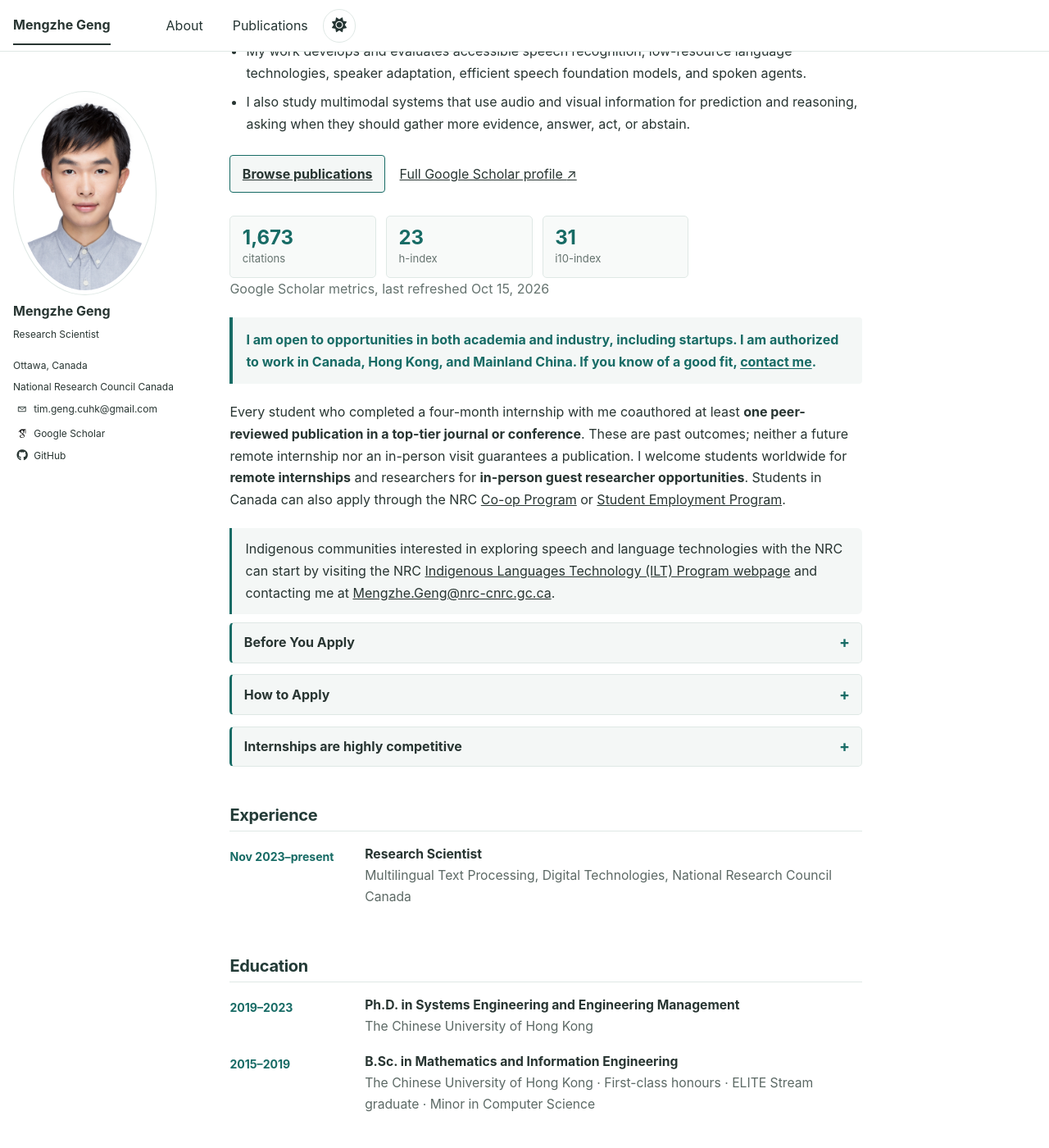
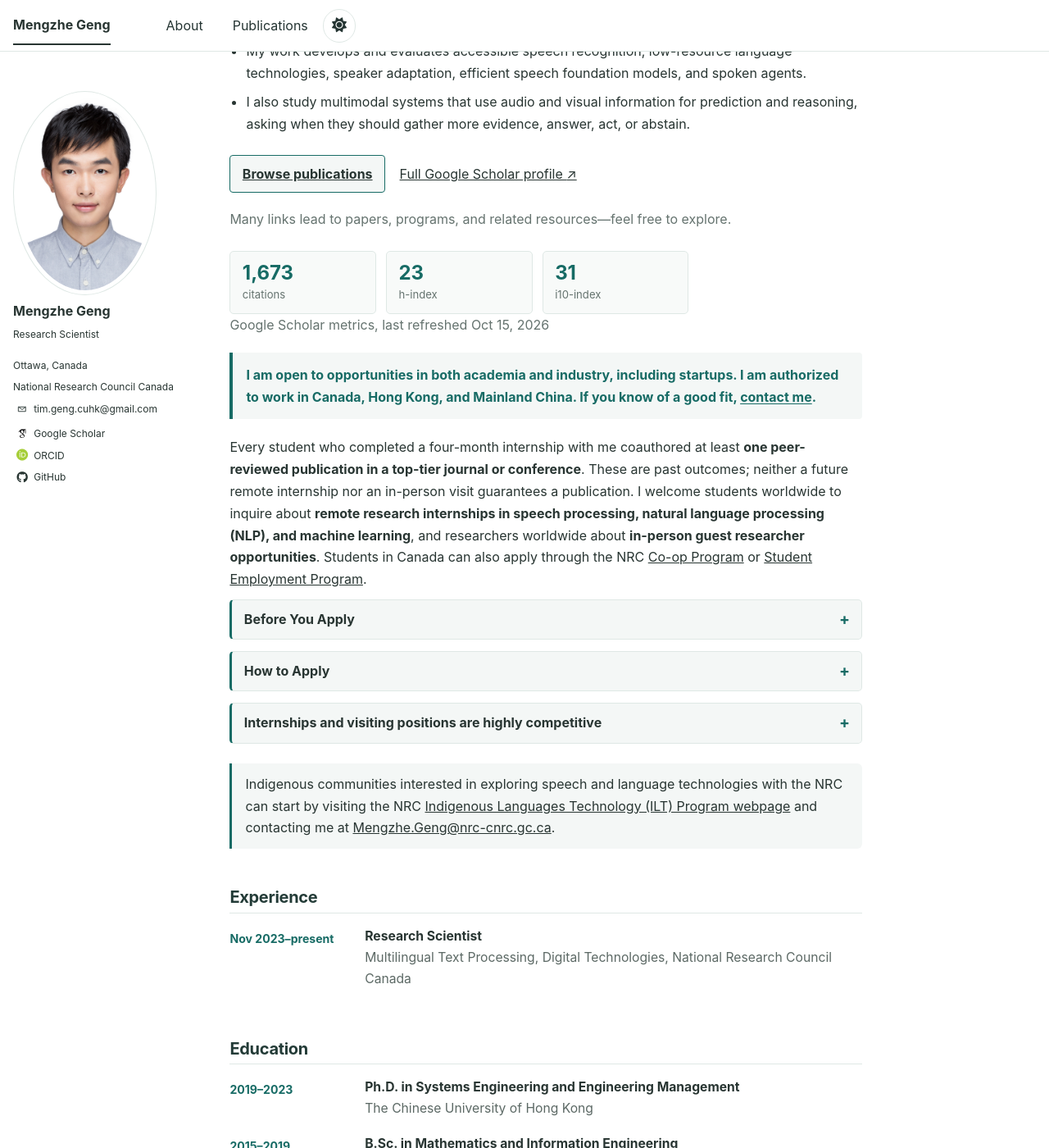
Before and after one commit to MENGZHEGENG/MENGZHEGENG.github.io, a Jekyll site: the page built from _pages/about.md, in a window 1280 px wide and 1400 px high, scrolled down 194 px. Shown: the whole window at 82% size. Built offline with Jekyll 4.4.1, drawn with Linux system fonts in a browser that asks for light colours; some web fonts are replaced; some of the changed text lies outside the part shown.

Commit message:
Refine homepage discovery and supervision layout

```diff
--- a/_config.yml
+++ b/_config.yml
@@ -18,6 +18,7 @@
   employer_url: "https://nrc.canada.ca/en"
   github: "MENGZHEGENG"
   googlescholar: "https://scholar.google.ca/citations?user=RS59rgIAAAAJ"
+  orcid: "https://orcid.org/0000-0002-7886-439X"
 
 publication_category:
   journals:
@@ -40,6 +41,7 @@
   name: "Mengzhe Geng"
   links:
     - "https://scholar.google.ca/citations?user=RS59rgIAAAAJ"
+    - "https://orcid.org/0000-0002-7886-439X"
 
 include:
   - _pages
--- a/_includes/author-profile.html
+++ b/_includes/author-profile.html
@@ -54,7 +54,7 @@
         <li><a href="{{ author.impactstory }}"><i class="ai ai-impactstory ai-fw icon-pad-right"></i>Impactstory</a></li>
       {% endif %}
       {% if author.orcid %}
-        <li><a href="{{ author.orcid }}"><i class="ai ai-orcid ai-fw icon-pad-right"></i>ORCID</a></li>
+        <li class="author__orcid-profile"><a class="author-profile-link" href="{{ author.orcid }}" target="_blank" rel="noopener noreferrer" aria-label="Open ORCID profile"><span class="author-profile-icon"><i class="ai ai-orcid orcid-profile-icon" aria-hidden="true"></i></span><span>ORCID</span></a></li>
       {% endif %}
       {% if author.pubmed %}
         <li><a href="{{ author.pubmed }}"><i class="ai ai-pubmed ai-fw icon-pad-right"></i>PubMed</a></li>
--- a/_pages/about.md
+++ b/_pages/about.md
@@ -2,6 +2,7 @@
 layout: single
 permalink: /
 title: "Mengzhe Geng"
+description: "Mengzhe Geng is a Research Scientist at the National Research Council Canada in speech recognition, natural language processing, and machine learning. Explore publications and remote research internships."
 author_profile: true
 classes: wide
 ---
@@ -15,6 +16,7 @@
 </ul>
 
 <p class="profile-actions"><a class="button-link" href="/publications/">Browse publications</a> <a href="{{ site.author.googlescholar }}">Full Google Scholar profile <span aria-hidden="true">↗</span></a></p>
+<p class="explore-note">Many links lead to papers, programs, and related resources—feel free to explore.</p>
 
 <div class="scholar-stats" aria-label="Google Scholar metrics">
   <div class="stat"><strong>{{ site.data.scholar_metrics.citations }}</strong><span>citations</span></div>
@@ -24,8 +26,7 @@
 <p class="stats-note">Google Scholar metrics, last refreshed {{ site.data.scholar_metrics.updated_at | date: "%b %-d, %Y" }}</p>
 
 <p class="availability-notice"><strong>I am open to opportunities in both academia and industry, including startups. I am authorized to work in Canada, Hong Kong, and Mainland China. If you know of a good fit, <a href="mailto:tim.geng.cuhk@gmail.com">contact me</a>.</strong></p>
-<p class="collaboration-invitation">Every student who completed a four-month internship with me coauthored at least <strong>one peer-reviewed publication in a top-tier journal or conference</strong>. These are past outcomes; neither a future remote internship nor an in-person visit guarantees a publication. I welcome students worldwide for <strong>remote internships</strong> and researchers for <strong>in-person guest researcher opportunities</strong>. Students in Canada can also apply through the NRC <a href="https://www.nrc.canada.ca/en/corporate/careers/nrc-co-op-program" target="_blank" rel="noopener noreferrer">Co-op Program</a> or <a href="https://nrc.canada.ca/en/corporate/careers/nrc-student-employment-program" target="_blank" rel="noopener noreferrer">Student Employment Program</a>.</p>
-<p class="indigenous-community-invitation">Indigenous communities interested in exploring speech and language technologies with the NRC can start by visiting the NRC <a href="https://www.nrc.canada.ca/en/research-development/research-collaboration/programs/indigenous-languages-technology-program" target="_blank" rel="noopener noreferrer">Indigenous Languages Technology (ILT) Program webpage</a> and contacting me at <a href="mailto:Mengzhe.Geng@nrc-cnrc.gc.ca">Mengzhe.Geng@nrc-cnrc.gc.ca</a>.</p>
+<p class="collaboration-invitation">Every student who completed a four-month internship with me coauthored at least <strong>one peer-reviewed publication in a top-tier journal or conference</strong>. These are past outcomes; neither a future remote internship nor an in-person visit guarantees a publication. I welcome students worldwide to inquire about <strong>remote research internships in speech processing, natural language processing (NLP), and machine learning</strong>, and researchers worldwide about <strong>in-person guest researcher opportunities</strong>. Students in Canada can also apply through the NRC <a href="https://www.nrc.canada.ca/en/corporate/careers/nrc-co-op-program" target="_blank" rel="noopener noreferrer">Co-op Program</a> or <a href="https://nrc.canada.ca/en/corporate/careers/nrc-student-employment-program" target="_blank" rel="noopener noreferrer">Student Employment Program</a>.</p>
 <details id="before-you-apply" class="internship-note before-you-apply">
   <summary>Before You Apply</summary>
   <p><strong>Capacity, fit, and approval.</strong> Remote internships and in-person visits have very limited capacity. I spend substantial time with my students and research partners, so I consider only proposals with a strong research fit and clear mutual benefit. A remote internship is typically required before I consider an in-person visit. International and inter-institutional collaborations can involve additional risks; please consider carefully whether the proposed collaboration is necessary before applying. Research postgraduate students must notify their supervisor before contacting me and obtain the supervisor's written approval before I can commit to a position. Every position, including a remote internship, also requires written approval from my team leader and the Director of Research before I can commit.</p>
@@ -41,9 +42,10 @@
   <p><strong>Students:</strong> Email a CV and academic transcripts from your bachelor's degree onward. <strong>Researchers:</strong> Email a CV. Contact me at <a href="mailto:tim.geng.cuhk@gmail.com">tim.geng.cuhk@gmail.com</a>.</p>
 </details>
 <details class="internship-note">
-  <summary>Internships are highly competitive</summary>
-  <p>Because capacity is limited, only applicants who are the best fit for an available opportunity will be contacted about next steps. This reflects fit and capacity, not an assessment of your broader abilities or potential. Thank you for your interest.</p>
+  <summary>Internships and visiting positions are highly competitive</summary>
+  <p>Because capacity is limited, only applicants who are the best fit for an available internship or visiting opportunity will be contacted about next steps. This reflects fit and capacity, not an assessment of your broader abilities or potential. Thank you for your interest.</p>
 </details>
+<p class="indigenous-community-invitation">Indigenous communities interested in exploring speech and language technologies with the NRC can start by visiting the NRC <a href="https://www.nrc.canada.ca/en/research-development/research-collaboration/programs/indigenous-languages-technology-program" target="_blank" rel="noopener noreferrer">Indigenous Languages Technology (ILT) Program webpage</a> and contacting me at <a href="mailto:Mengzhe.Geng@nrc-cnrc.gc.ca">Mengzhe.Geng@nrc-cnrc.gc.ca</a>.</p>
 
 <h2 id="experience">Experience</h2>
 <div class="timeline-entry">
@@ -200,7 +202,7 @@
   <details class="supervision-entry">
     <summary class="supervision-heading">
       <span class="supervision-name">Jinxin Ji</span>
-      <span class="publication-meta supervision-roles"><span class="supervision-role-line"><span class="supervision-role-tag">Current</span><span class="supervision-role-copy">Remote Ph.D. intern<span class="supervision-role-context">PolyU · Jul 2026–present</span></span></span><span class="supervision-role-line"><span class="supervision-role-tag">Incoming</span><span class="supervision-role-copy">Visiting researcher<span class="supervision-role-context">Jan 2027</span></span></span></span>
+      <span class="publication-meta supervision-roles"><span class="supervision-role-line"><span class="supervision-role-tag">Current</span><span class="supervision-role-copy">Remote Ph.D. intern · PolyU · Jul 2026–present</span></span><span class="supervision-role-line"><span class="supervision-role-tag">Incoming</span><span class="supervision-role-copy">Visiting researcher · Jan 2027</span></span></span>
     </summary>
     <div class="supervision-details">
       <p class="supervision-detail"><span class="supervision-label">Preprint</span><span class="supervision-detail-copy"><a href="https://arxiv.org/abs/2609.26823" target="_blank" rel="noopener noreferrer">Text Scores Do Not Establish Performance on Lexically Non-Diagnostic Speech Tasks: A Qwen2-Audio Quantization Case Study</a>, <em>arXiv:2609.26823</em> (2026)</span></p>
@@ -218,7 +220,7 @@
   <details class="supervision-entry">
     <summary class="supervision-heading">
       <span class="supervision-name">Yanfei Lu</span>
-      <span class="publication-meta supervision-roles"><span class="supervision-role-line"><span class="supervision-role-tag">Incoming</span><span class="supervision-role-copy">Ph.D. intern<span class="supervision-role-context">NRC (UofT) · Jan 2027</span></span></span></span>
+      <span class="publication-meta supervision-roles"><span class="supervision-role-line"><span class="supervision-role-tag">Incoming</span><span class="supervision-role-copy">Ph.D. intern · NRC (UofT) · Jan 2027</span></span></span>
     </summary>
     <div class="supervision-details">
       <p class="supervision-detail"><span class="supervision-label">Publication</span><span class="supervision-detail-copy"><a href="https://aclanthology.org/2026.lrec-1.709/" target="_blank" rel="noopener noreferrer">GlossMATE: Multi-Agent Translator Explanations for Glosses</a>, <em>Language Resources and Evaluation Conference (LREC 2026)</em></span></p>
--- a/_sass/_custom.scss
+++ b/_sass/_custom.scss
@@ -121,6 +121,12 @@
   line-height: 1;
 }
 
+.orcid-profile-icon {
+  color: #a6ce39;
+  font-size: 1.22em;
+  line-height: 1;
+}
+
 html[data-theme="dark"] .google-scholar-icon {
   color: #ffffff;
 }
@@ -312,6 +318,13 @@
   align-items: center;
   gap: 0.6em 1.1em;
   margin: 1.45em 0 1.3em;
+}
+
+.explore-note {
+  margin: -0.8em 0 1.25em;
+  color: var(--global-text-color-light);
+  font-size: 0.8em;
+  line-height: 1.4;
 }
 
 .button-link {
@@ -1809,3 +1822,78 @@
     height: 1.7rem;
   }
 }
+
+/* Keep multi-role supervision summaries legible on desktop and mobile. */
+.supervision-roles {
+  display: grid;
+  gap: 0.18em;
+  align-content: start;
+  line-height: 1.4;
+}
+
+.supervision-role-line {
+  display: grid;
+  grid-template-columns: 5.2em minmax(0, 1fr);
+  align-items: baseline;
+  column-gap: 0.55em;
+  min-width: 0;
+}
+
+.supervision-role-line + .supervision-role-line {
+  margin: 0;
+  padding: 0;
+  border: 0;
+}
+
+.supervision-role-line + .supervision-role-line::before {
+  content: none;
+}
+
+.supervision-role-tag {
+  justify-self: start;
+  margin: 0;
+  padding: 0.07em 0.46em;
+  border: 1px solid var(--global-border-color);
+  border-radius: 999px;
+  color: var(--site-focus-color);
+  font-size: 0.78em;
+  font-weight: 700;
+  letter-spacing: 0.015em;
+  line-height: 1.35;
+  text-transform: none;
+  white-space: nowrap;
+}
+
+.supervision-role-copy {
+  display: block;
+  min-width: 0;
+  color: var(--global-text-color);
+  font-weight: 400;
+  line-height: 1.4;
+  overflow-wrap: anywhere;
+}
+
+@media (max-width: 48em) {
+  .supervision-roles {
+    gap: 0.12em;
+  }
+
+  .supervision-role-line {
+    grid-template-columns: 4.8em minmax(0, 1fr);
+    align-items: start;
+    column-gap: 0.42em;
+  }
+
+  .supervision-role-tag {
+    margin-top: 0.05em;
+    padding: 0.05em 0.36em;
+    font-size: 0.74em;
+  }
+}
+
+@media (max-width: 360px) {
+  .supervision-role-line {
+    grid-template-columns: 4.45em minmax(0, 1fr);
+    column-gap: 0.34em;
+  }
+}
```
